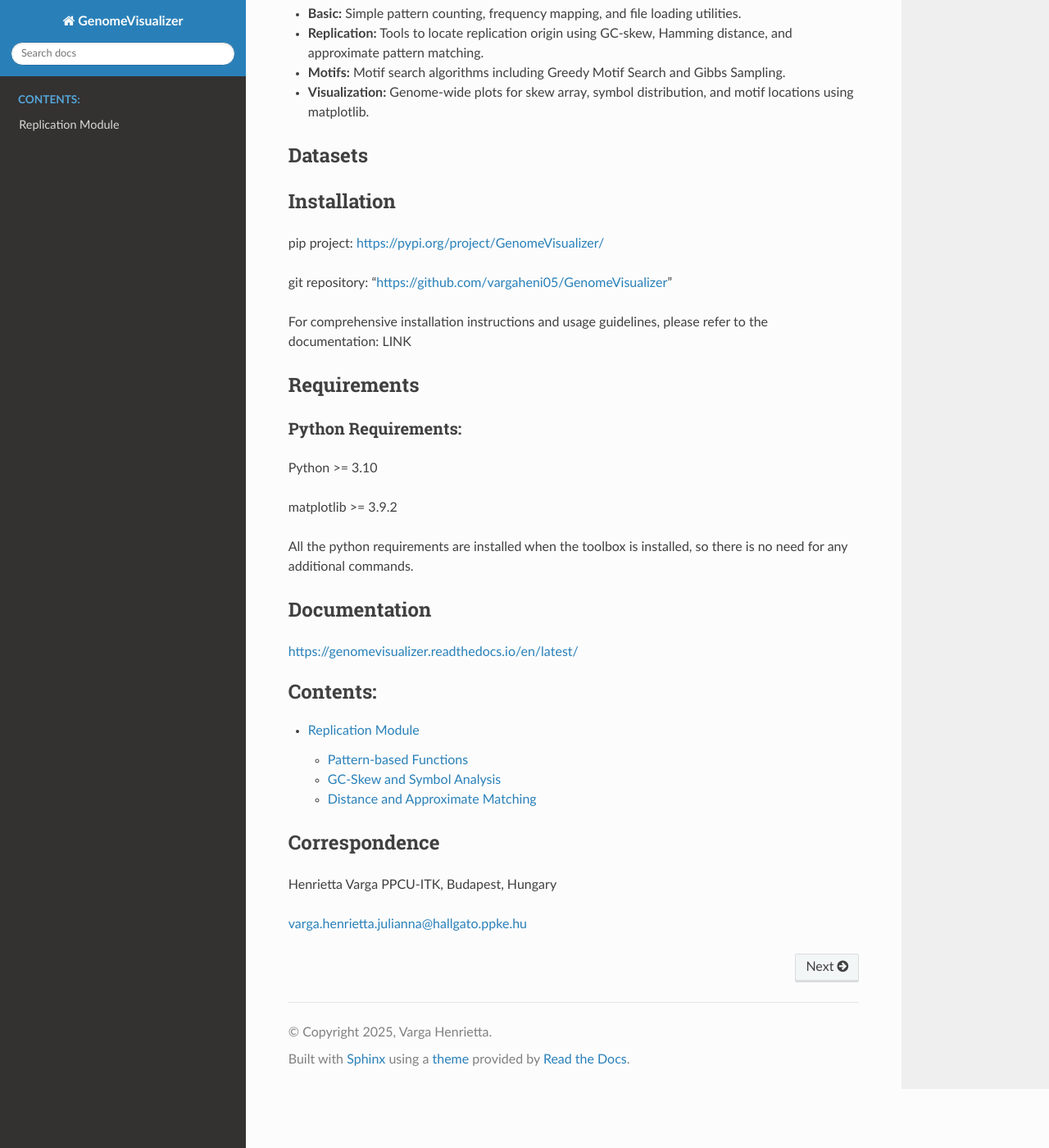
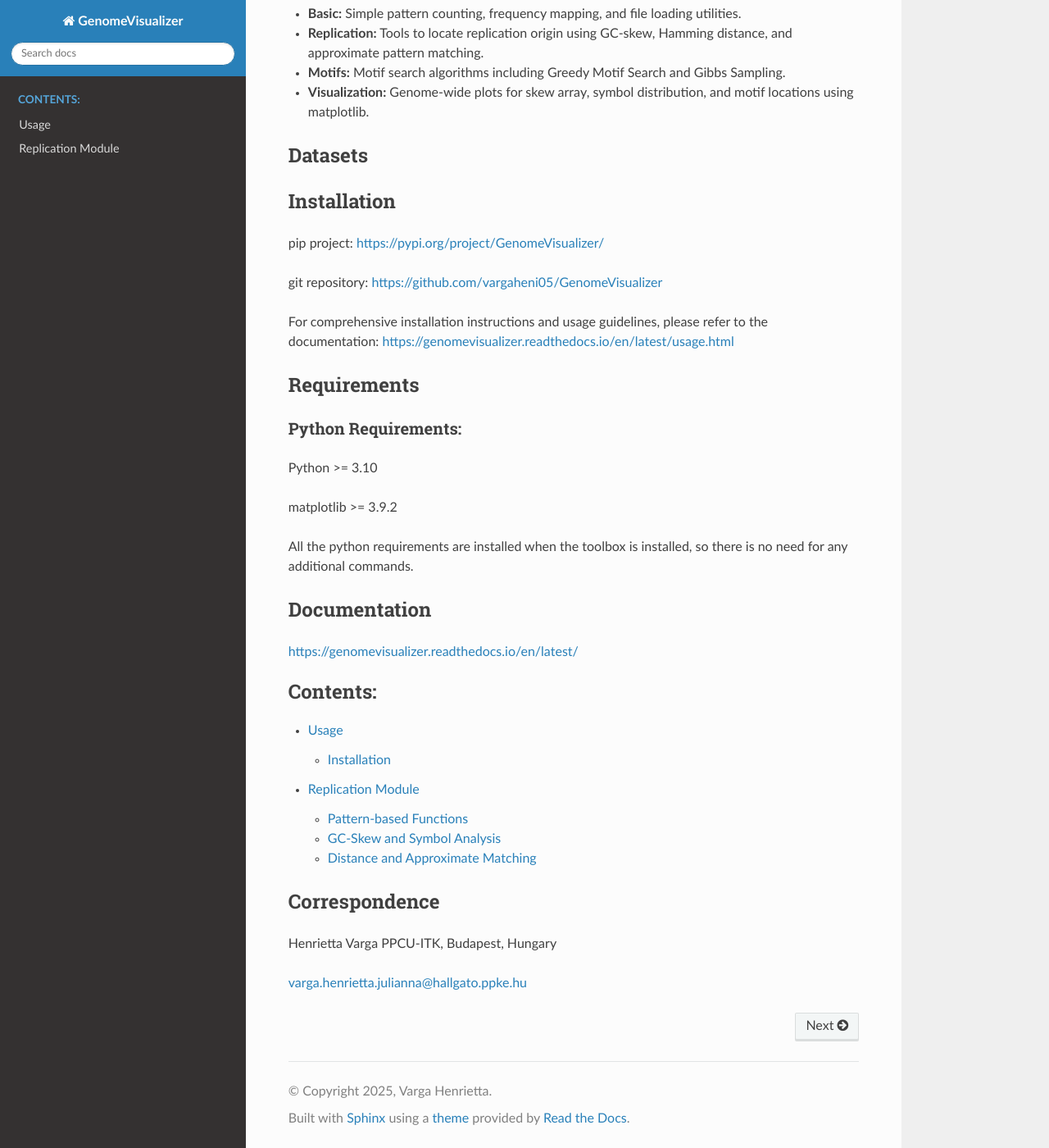
Before and after one commit to vargaheni05/GenomeVisualizer, a Sphinx documentation site: the page built from docs/source/index.rst, in a window 1280 px wide and 1400 px high, scrolled down 627 px. Shown: the whole window at 82% size. Built offline with Sphinx 7.4.7 and the Read the Docs theme 3.1.0, drawn with Linux system fonts in a browser that asks for light colours; pages that are not in the unit, such as notebooks, are missing from menus; the version number could not be read and is left out.

Commit message:
rst update

```diff
--- a/docs/source/index.rst
+++ b/docs/source/index.rst
@@ -30,10 +30,10 @@ Installation
 ------------
 pip project: https://pypi.org/project/GenomeVisualizer/
 
-git repository: "https://github.com/vargaheni05/GenomeVisualizer"
+git repository: https://github.com/vargaheni05/GenomeVisualizer
 
 For comprehensive installation instructions and usage guidelines, please refer to the documentation:
-LINK
+https://genomevisualizer.readthedocs.io/en/latest/usage.html
 
 Requirements
 ------------
```
Also changed, not shown: docs/source/usage.rst (+40 -0 lines).
